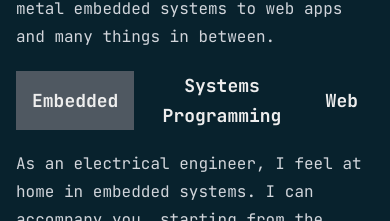
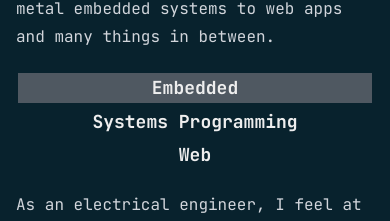
Before and after one commit to TeyKey1/tey.sh, a SvelteKit app: page / in a window 390 px wide. Shown: the part 381-602 px from the top of the page. Built offline with nearby package versions, Linux system fonts and the light colour scheme.

Commit message:
Fix tab appearance on mobile, fix blog date parsing on iOS

```diff
--- a/src/app.html
+++ b/src/app.html
@@ -12,6 +12,10 @@
       rel="stylesheet"
     />
 
+    <!-- Enable for debugging on mobile devices
+    <script src="//cdn.jsdelivr.net/npm/eruda"></script>
+    <script>eruda.init();</script>-->
+
     %sveltekit.head%
   </head>
 
--- a/src/lib/Tabs.svelte
+++ b/src/lib/Tabs.svelte
@@ -6,13 +6,17 @@
 </script>
 
 <div class="my-4">
-  <div role="tablist" aria-label={label} class="flex justify-center">
+  <div
+    role="tablist"
+    aria-label={label}
+    class="flex justify-center flex-col sm:flex-row"
+  >
     {#each items as item}
       <button
         role="tab"
         aria-selected={selectedItem === item}
         aria-controls={`tabpanel-${item}`}
-        class="font-bold text-lg text-white px-4 transition-colors hover:bg-accent leading-relaxed"
+        class="m-0.5 font-bold text-lg text-white px-4 transition-colors hover:bg-accent leading-relaxed"
         class:bg-accent={selectedItem === item}
         on:click={() => {
           selectedItem = item;
--- a/src/routes/TIL/+page.svelte
+++ b/src/routes/TIL/+page.svelte
@@ -39,7 +39,7 @@
       class="px-4 my-8 border-accent hover:border-white border-l-4 transition-colors"
     >
       <h2 class="mt-0">{title}</h2>
-      <em>{date} {author}</em>
+      <em>{new Date(date).toLocaleDateString("en-gb")} {author}</em>
       <p class="mb-0" style="color: var(--tw-prose-invert-body)">
         {description}
       </p>
--- a/src/routes/TIL/[slug]/+page.svelte
+++ b/src/routes/TIL/[slug]/+page.svelte
@@ -12,6 +12,10 @@
   $: component = data.component as unknown as C;
 
   $: ({ title, description, date, author, keywords } = data.frontmatter);
+
+  $: console.log(date);
+
+  $: simplifiedDate = new Date(date).toLocaleDateString("en-gb");
 </script>
 
 <SvelteSeo
@@ -36,6 +40,6 @@
   }}
 />
 
-<Article {author} {date} {title} {description}>
+<Article {author} date={simplifiedDate} {title} {description}>
   <svelte:component this={component} />
 </Article>
--- a/svelte.config.js
+++ b/svelte.config.js
@@ -2,7 +2,6 @@ import { mdsvex } from "mdsvex";
 import mdsvexConfig from "./mdsvex.config.js";
 import adapter from "@sveltejs/adapter-static";
 import { vitePreprocess } from "@sveltejs/kit/vite";
-import normalizer from "prismjs/plugins/normalize-whitespace/prism-normalize-whitespace.js";
 
 /** @type {import('@sveltejs/kit').Config} */
 const config = {
```
Also changed, not shown: til-content/001_bfcache_pitfalls_in_sveltekit.md (+1 -1 lines).
